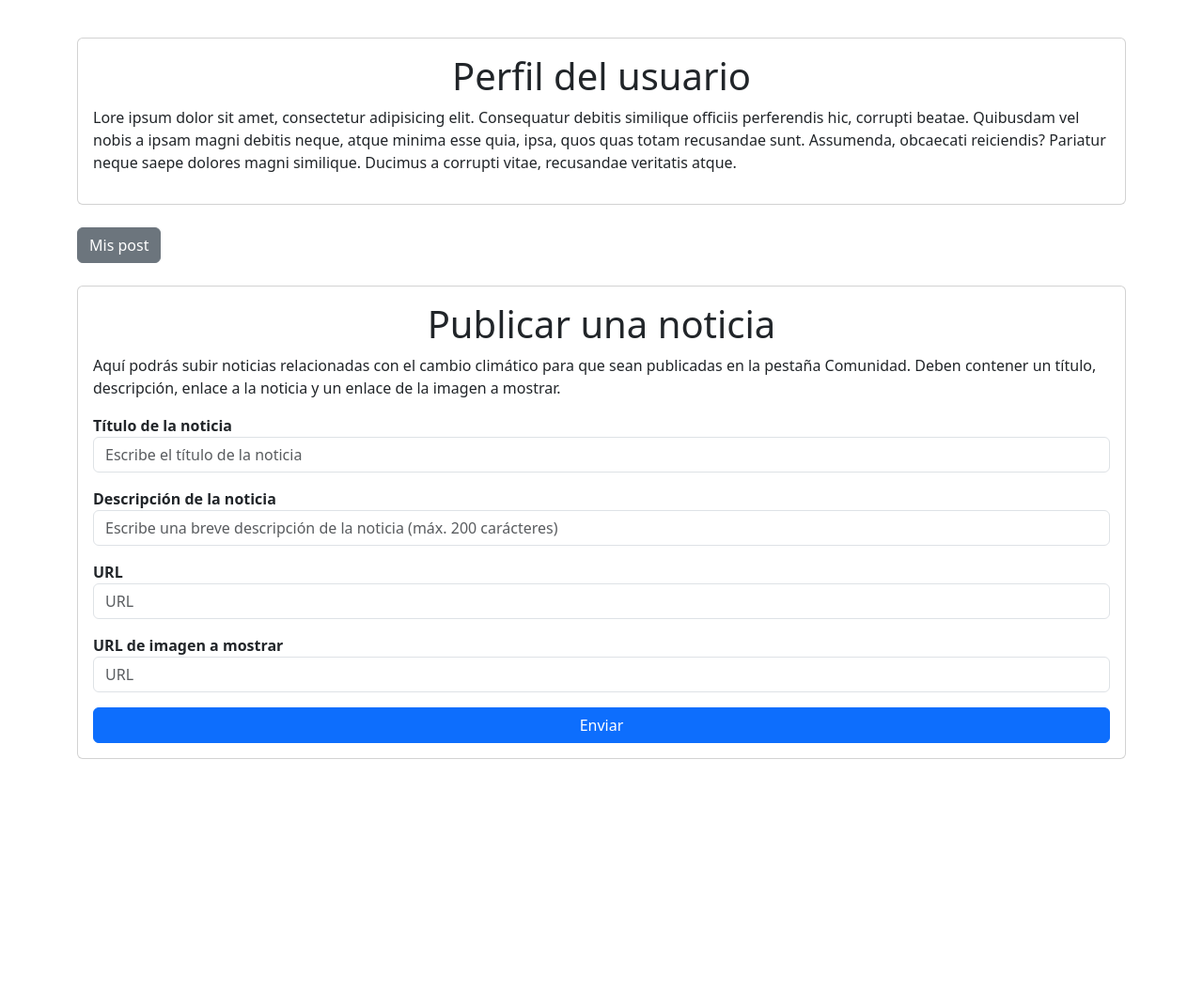
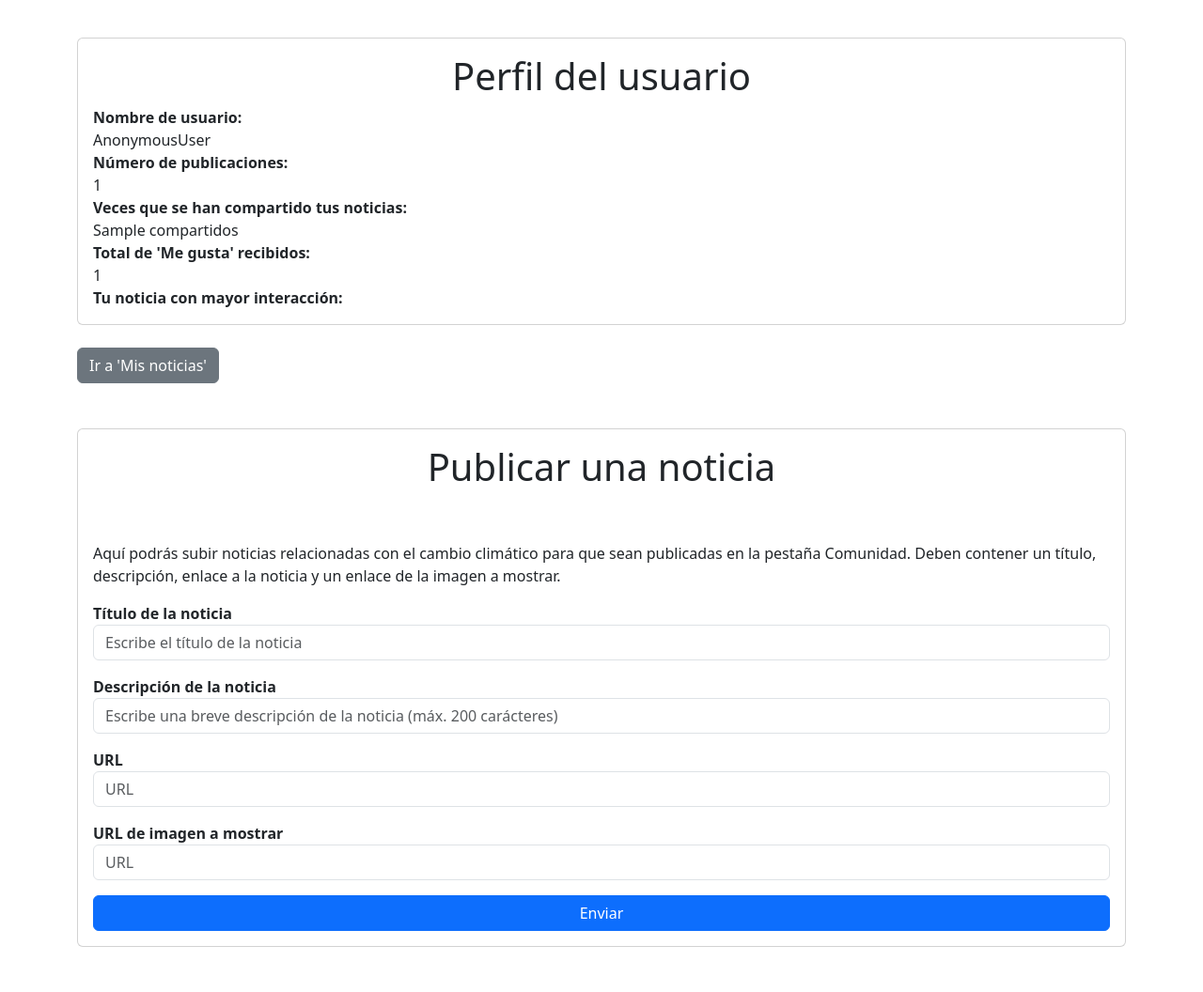
Before and after one commit to faaaabiiii/web-de-chamaquitos, a Django app: template homeapp/templates/inicio.html in a window 1280 px wide. Shown: the part 56-1112 px from the top of the page at 94% size. Before the commit the page ends 864 px from the top, so only its background shows below. Run offline with Django 4.2, Linux system fonts and the light colour scheme; the template is opened without the code that fills it: most values are stand-ins (such as "Sample title", 1, 10 or a date in 2020).

Commit message:
agregado perfil de usuario

```diff
--- a/homeapp/templates/inicio.html
+++ b/homeapp/templates/inicio.html
@@ -8,15 +8,18 @@
     <section class="card card-body">
 
         <h1 class="display text-center">Perfil del usuario</h1>
-
-        <p>
-            Lore ipsum dolor sit amet, consectetur adipisicing elit. Consequatur debitis similique officiis perferendis hic, corrupti beatae. Quibusdam vel nobis a ipsam magni debitis neque, atque minima esse quia, ipsa, quos quas totam recusandae sunt. Assumenda, obcaecati reiciendis? Pariatur neque saepe dolores magni similique. Ducimus a corrupti vitae, recusandae veritatis atque.
-        </p>
+        <b>Nombre de usuario:</b> {{user}}
+        <b>Número de publicaciones:</b> {{num_publicaciones}}
+        <b>Veces que se han compartido tus noticias:</b> {{compartidos}}
+        <b>Total de 'Me gusta' recibidos:</b> {{total_likes}}
+        <b>Tu noticia con mayor interacción:</b>
     </section>
     <br>
     <a class="btn btn-secondary" href="/mipost/">
-        Mis post
+        Ir a 'Mis noticias'
     </a>
+    <br>
+
     <br>
     <br>
     <div id="general">
@@ -24,9 +27,10 @@
             <form action="/inicio/" method="POST" class="card card-body">
                 <h1 class="display text-center">Publicar una noticia</h1>
 
-                {{error}}
+                {{error}}<br>
                 {% csrf_token %}
-                <p>Aquí podrás subir noticias relacionadas con el cambio climático para que sean publicadas en la pestaña Comunidad. Deben contener un título, descripción, enlace a la noticia y un enlace de la imagen a mostrar.</p>
+
+                <br><p>Aquí podrás subir noticias relacionadas con el cambio climático para que sean publicadas en la pestaña Comunidad. Deben contener un título, descripción, enlace a la noticia y un enlace de la imagen a mostrar.</p>
 
                 <div class="mb-3">
                     <label for="titulo"><b>Título de la noticia</b></label>
```
